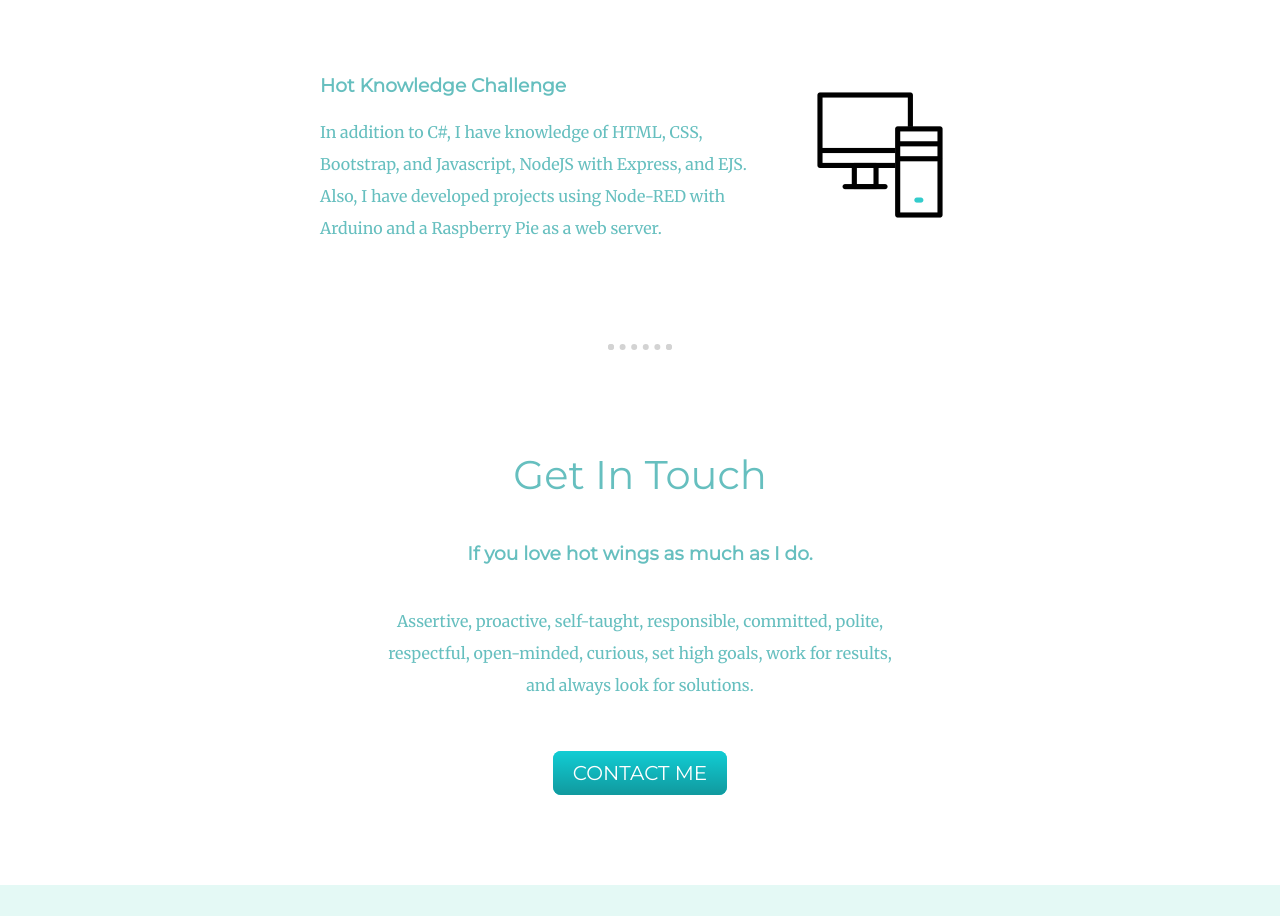
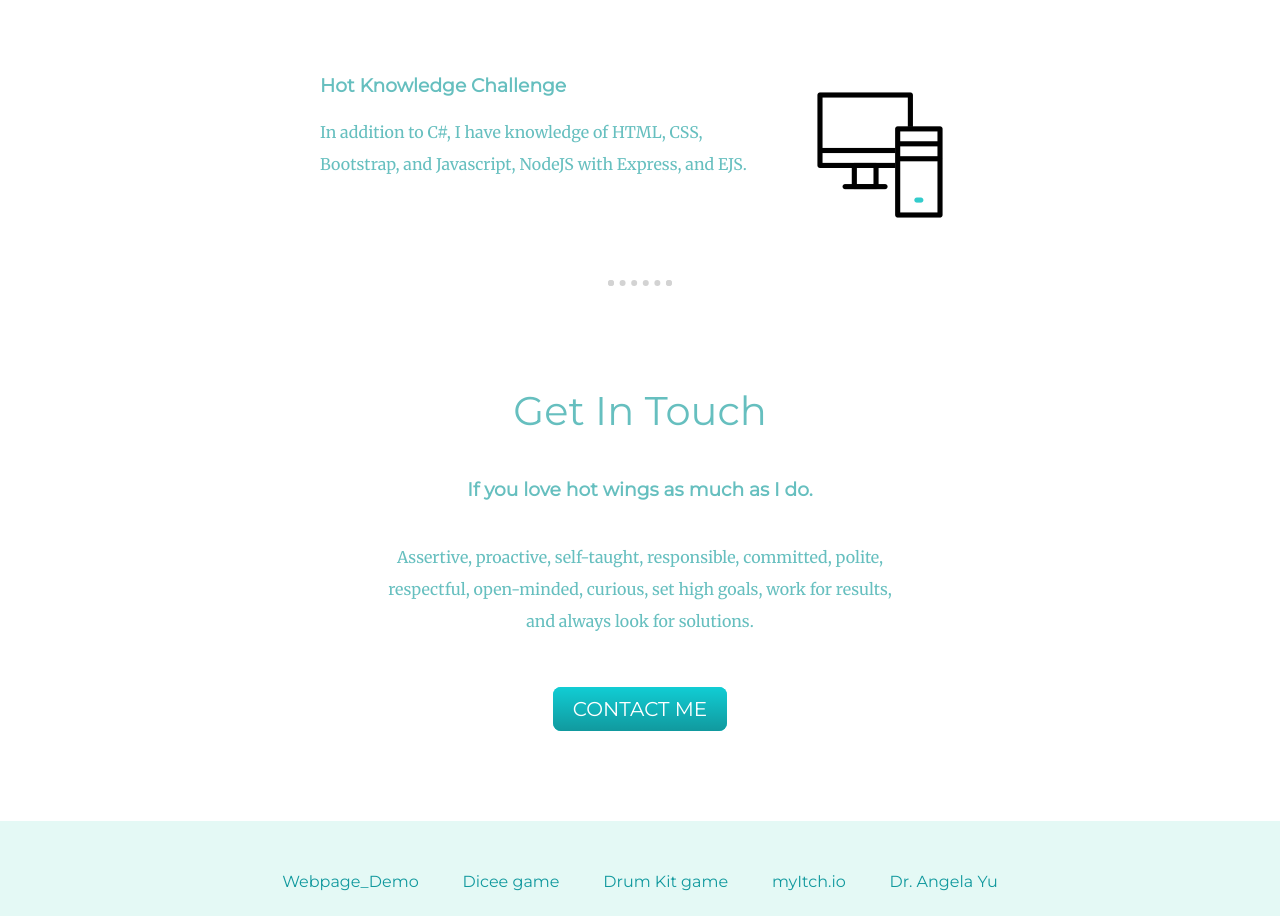
Before and after one commit to jscs99/Trading-Algoritmico, a plain HTML site: page index.html in a window 1280 px wide. Shown: the part 1875-2791 px from the top of the page. Drawn offline with Linux system fonts and the light colour scheme.

Commit message:
Update index.html
Some updates more.

```diff
--- a/index.html
+++ b/index.html
@@ -38,7 +38,7 @@
       <div class="skill-row">
         <img class="image-pc2" src="cv_images/computer.gif" alt="computer2 image">
         <h3>Hot Knowledge Challenge</h3>
-        <p>In addition to C#, I have knowledge of HTML, CSS, Bootstrap, and Javascript, NodeJS with Express, and EJS.  Also, I have developed projects using Node-RED with Arduino and a Raspberry Pie as a web server.</p>
+        <p>In addition to C#, I have knowledge of HTML, CSS, Bootstrap, and Javascript, NodeJS with Express, and EJS.</p>
       </div>
     </div>
     <hr>
```
